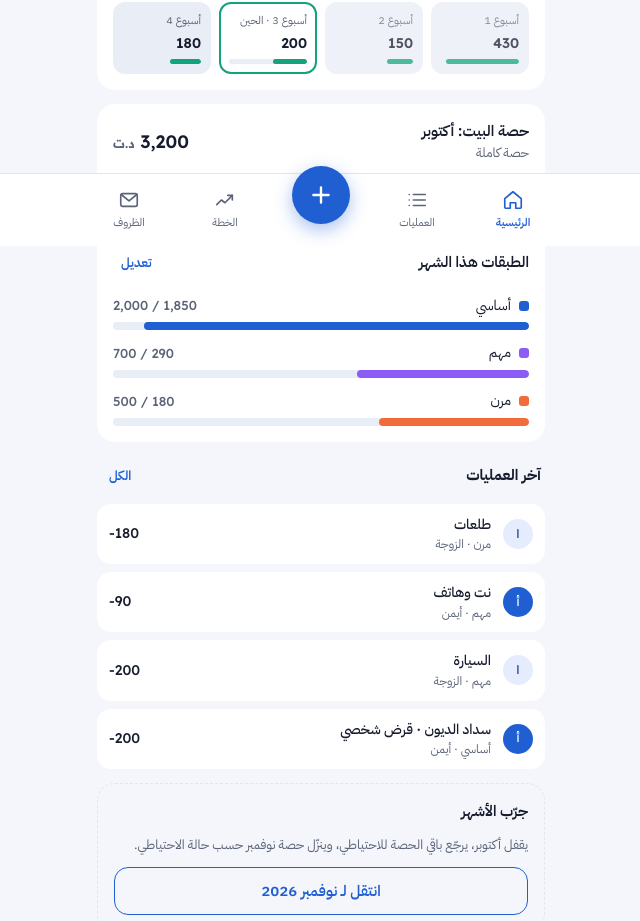
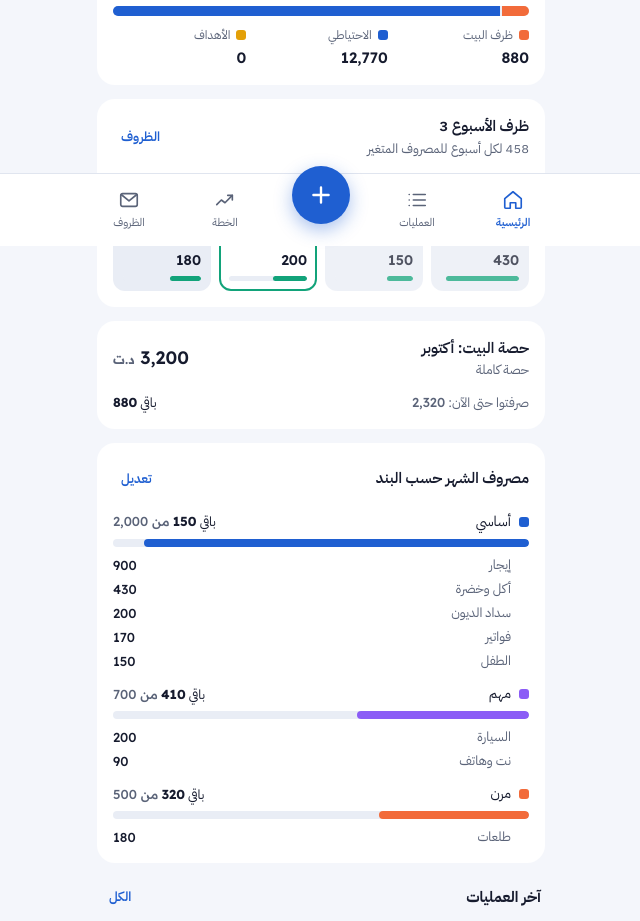
Before and after one commit to aymentim/family-budget, a website: page src/app.html in a window 1280 px wide. Shown: the part 554-1475 px from the top of the page, without its empty margins (319-959 px from the left). Drawn offline with Linux system fonts and the light colour scheme.

Commit message:
Show total balance across envelopes and spending per item
Claude-Session: https://claude.ai/code/session_016U2otuQJELUfdBGBErdW6b

```diff
--- a/src/app.html
+++ b/src/app.html
@@ -219,6 +219,17 @@ details.adder summary::-webkit-details-marker{display:none}
 .empty{font-size:13px;color:var(--muted);padding:4px 0}
 
 /* envelopes */
+.total{display:flex;flex-direction:column;gap:10px}
+.total .big-line .num{font-size:30px}
+.stack{display:flex;height:10px;border-radius:999px;overflow:hidden;background:var(--surface-2);gap:2px}
+.stack>span{display:block;height:100%}
+.tot-rows{display:grid;grid-template-columns:repeat(3,minmax(0,1fr));gap:8px}
+.tot-rows div{display:flex;flex-direction:column;gap:2px;min-width:0}
+.tot-rows .lab{font-size:12px;color:var(--muted);display:flex;align-items:center;gap:6px}
+.tot-rows .num{font-size:15px;font-weight:600}
+.cats{list-style:none;margin:2px 0 0;padding:0;display:flex;flex-direction:column;gap:4px}
+.cats li{display:flex;justify-content:space-between;gap:10px;font-size:13px;color:var(--muted);padding-inline-start:18px}
+.cats li b{color:var(--fg);font-weight:500;font-family:var(--font-num)}
 .envs{background:var(--surface);border-radius:18px;padding:4px 16px;display:flex;flex-direction:column}
 .env{display:flex;gap:12px;align-items:center;padding-block:14px}
 .env+.env{border-top:1px solid var(--line)}
@@ -487,6 +498,16 @@ function weekInfo(){
   for(const t of S.tx){if(t.m!==S.month||t.t!=='exp'||fx.has(t.cat))continue;spent[weekOf(t.d)-1]+=t.amt;}
   const before=spent.slice(0,cw-1).reduce((a,b)=>a+b,0), carry=weekly*(cw-1)-before;
   return {st,weekly,spent,cw,carry,left:weekly+carry-spent[cw-1],varBudget,fixedTotal,unpaid:af.filter(f=>!fixedDone(f))};
+}
+function wealth(){const res=reservoir(S), house=houseCash(), b=buckets(S), goals=bucketsTotal(b);return {res,house,goals,b,total:res+house+goals};}
+function totalCard(){
+  const w=wealth(), parts=[['house','ظرف البيت',Math.max(0,w.house),'var(--c-house)'],['res','الاحتياطي',Math.max(0,w.res),'var(--accent)'],['goal','الأهداف',Math.max(0,w.goals),'var(--c-goal)']];
+  const sum=parts.reduce((a,x)=>a+x[2],0)||1;
+  return `<section class="card total"><div class="row"><h2>كل فلوسكم الحين</h2><button type="button" class="link-btn" data-tab-go="env">الظروف</button></div>
+    <div class="big-line"><span class="num">${fmt(w.total)}</span><span class="muted">د.ت</span></div>
+    <div class="stack" role="img" aria-label="توزيع الفلوس على الظروف">${parts.filter(x=>x[2]>0).map(x=>`<span style="width:${x[2]/sum*100}%;background:${x[3]}"></span>`).join('')}</div>
+    <div class="tot-rows">${parts.map((x,i)=>`<div><span class="lab"><i class="dot" style="background:${x[3]}"></i>${x[1]}</span><span class="num ${i===0&&w.house<0?'over':''}">${fmt(i===0?w.house:x[2])}</span></div>`).join('')}</div>
+  </section>`;
 }
 function houseCash(){const st=stats(S,S.month);return st.paid-st.spentTotal;}
 function ritual(){return S.ritual[S.month]||{};}
@@ -793,6 +814,7 @@ function homeView(){
   if(S.isSample)h+=`<div class="banner info">${ICON.info}<div><p>الأرقام هنا أمثلة عشان تجرّب. سجّل عمليات، شوف تبويب الخطة، وانتقل للشهر الجاي. تمسحها من الإعدادات.</p></div></div>`;
   h+=banner(mode,cov);
   h+=heroBlock(res,cov,mode,true);
+  h+=totalCard();
   const due=dueNow();
   if(due.length){
     h+=`<section class="card"><h2>التزامات مستحقة</h2>${due.map(x=>`<div class="row"><div><b style="font-size:14px">${esc(x.p.name)}</b><p class="small ${x.n.overdue?'over':'muted'}">${x.n.overdue?'متأخر من '+monthLabel(x.n.occ):'مستحق هذا الشهر · من الاحتياطي'}</p></div>
@@ -826,11 +848,14 @@ function homeView(){
       layers+=`<div class="locked"><span>${ICON.lock}${l.name}: مجمّد هذا الشهر</span><span class="num ${sp>0?'over':''}">${fmt(sp)} / 0</span></div>`;continue;
     }
     const w=p>0?Math.min(100,sp/p*100):(sp>0?100:0), over=sp>p;
+    const byCat={};for(const t of S.tx)if(t.m===S.month&&t.t==='exp'&&t.layer===l.id){const n=catName(t);byCat[n]=(byCat[n]||0)+t.amt;}
+    const catRows=Object.entries(byCat).filter(x=>Math.abs(x[1])>0.5).sort((a,b)=>b[1]-a[1]);
     layers+=`<div class="layer"><div class="row"><span class="lname"><i class="dot" style="background:var(--l-${l.id})"></i>${l.name}${p<base?' <span class="tag warn">مخفّض</span>':''}</span>
-      <span class="num small ${over?'over':'muted'}">${fmt(sp)} / ${fmt(p)}</span></div>
-      <div class="bar"><div style="width:${w}%;background:${over?'var(--danger)':'var(--l-'+l.id+')'}"></div></div></div>`;
+      <span class="small ${over?'over':''}">${over?`تجاوز <b class="num">${fmt(sp-p)}</b>`:`باقي <b class="num">${fmt(p-sp)}</b>`} <span class="muted num">من ${fmt(p)}</span></span></div>
+      <div class="bar"><div style="width:${w}%;background:${over?'var(--danger)':'var(--l-'+l.id+')'}"></div></div>
+      ${catRows.length?`<ul class="cats">${catRows.map(([n,v])=>`<li><span>${esc(n)}</span><b>${fmt(v)}</b></li>`).join('')}</ul>`:''}</div>`;
   }
-  h+=`<section class="card"><div class="row"><h2>الطبقات هذا الشهر</h2><button type="button" class="link-btn" data-tab-go="set">تعديل</button></div>${layers}</section>`;
+  h+=`<section class="card"><div class="row"><h2>مصروف الشهر حسب البند</h2><button type="button" class="link-btn" data-tab-go="set">تعديل</button></div>${layers}</section>`;
   const recent=S.tx.filter(t=>t.t==='exp'||t.t==='inc').slice(-4).reverse();
   h+=`<section style="display:flex;flex-direction:column;gap:8px"><div class="row" style="padding:0 4px"><h2 style="font-size:15px">آخر العمليات</h2><button type="button" class="link-btn" data-tab-go="tx">الكل</button></div>
     ${recent.length?`<ul class="txlist">${recent.map(t=>txRow(t,false)).join('')}</ul>`:`<p class="small muted" style="padding:0 4px">ما فيه عمليات بعد. اضغط + وسجّل أول مصروف أو إيراد.</p>`}</section>`;
@@ -1035,6 +1060,7 @@ function envView(){
   const plannedTotal=sum3(st.planned), hc=houseCash(), goalsTotal=bucketsTotal(b), cashCap=fs, r=ritual(), due=dueNow();
   let h=header('الظروف');
 
+  h+=`<section class="card total" style="padding-bottom:12px"><div class="row"><h2>المجموع في كل الظروف</h2><span class="num" style="font-size:22px;font-weight:600">${fmt(res+hc+goalsTotal)} <span class="muted small">د.ت</span></span></div></section>`;
   h+=`<section class="envs" aria-label="الظروف">
     <div class="env house ${hc<0?'warn':''}"><span class="ico">${ICON.home}</span><div class="body"><b>ظرف البيت</b><span>الباقي من حصة ${monthShort(S.month)}</span></div><span class="amt ${hc<0?'over':''}">${fmt(hc)}</span></div>
     <div class="env"><span class="ico">${ICON_TANK20}</span><div class="body"><b>ظرف الاحتياطي</b><span>${res>cashCap?`${fmt(cashCap)} كاش · ${fmt(res-cashCap)} في حساب الادخار`:'كله كاش في الظرف'}</span></div><span class="amt">${fmt(res)}</span></div>
```
Also changed, not shown: public/index.html (+29 -3 lines).
